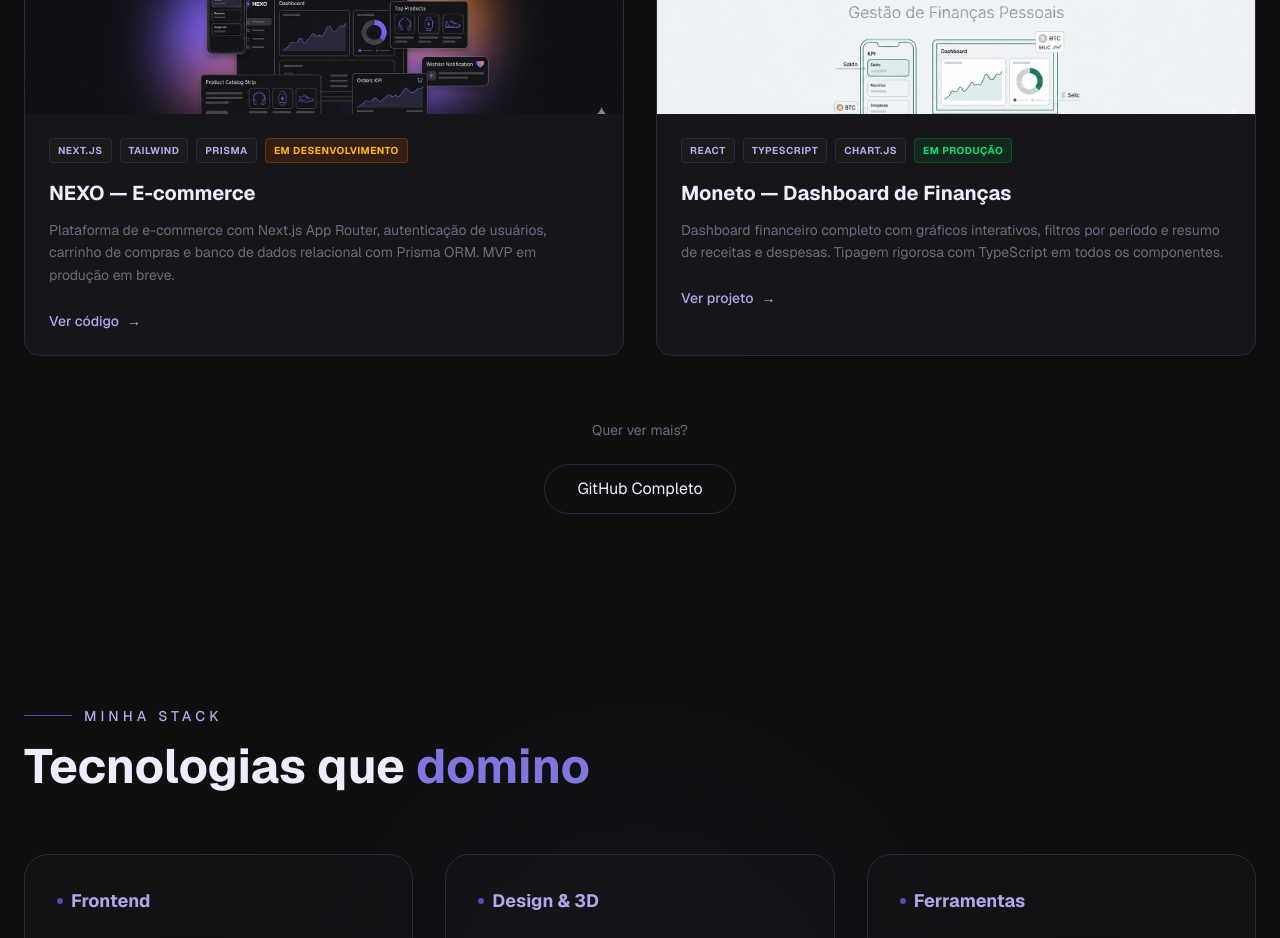
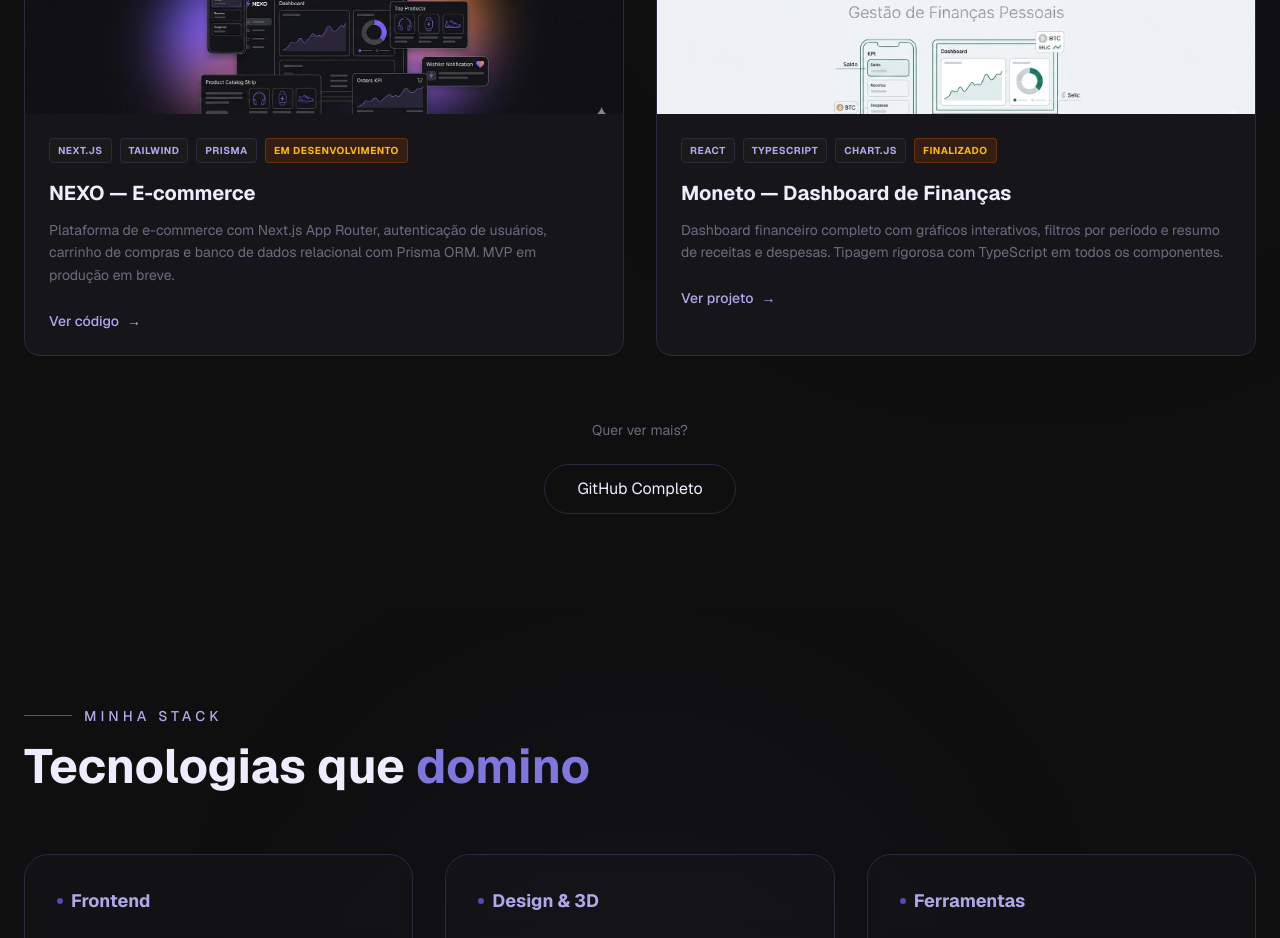
Before and after one commit to wadtonrdp/portfolio, a Next.js app: page / in a window 1280 px wide. Shown: the part 2100-3038 px from the top of the page. Built offline with nearby package versions, Linux system fonts and the light colour scheme.

Commit message:
Update project subtitle from 'Em produção' to 'Finalizado'

```diff
--- a/components/Projects.tsx
+++ b/components/Projects.tsx
@@ -12,7 +12,7 @@ const projectsList = [
   },
   {
     title: 'Moneto — Dashboard de Finanças',
-    subtitle: 'Em produção',
+    subtitle: 'Finalizado',
     description: 'Dashboard financeiro completo com gráficos interativos, filtros por período e resumo de receitas e despesas. Tipagem rigorosa com TypeScript em todos os componentes.',
     tech: ['React', 'TypeScript', 'Chart.js'],
     link: 'https://moneto-gray.vercel.app',
```
